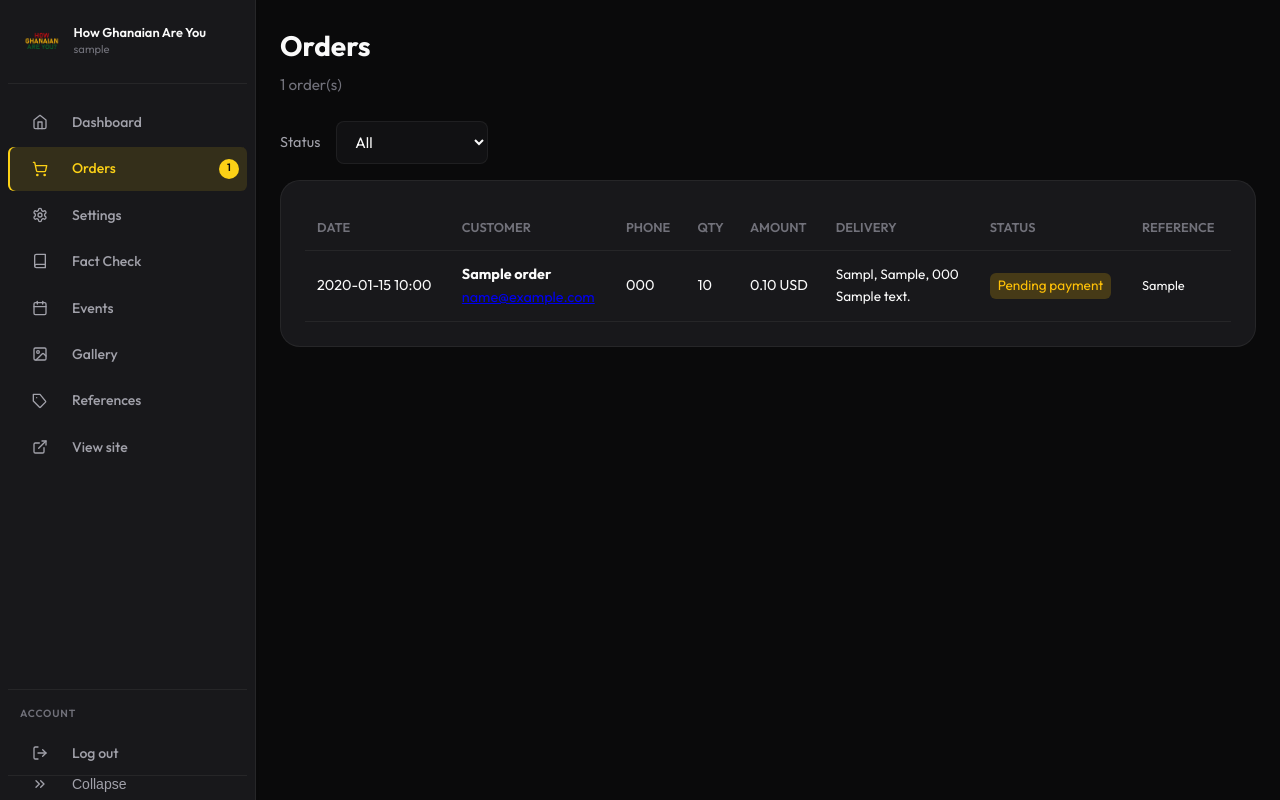
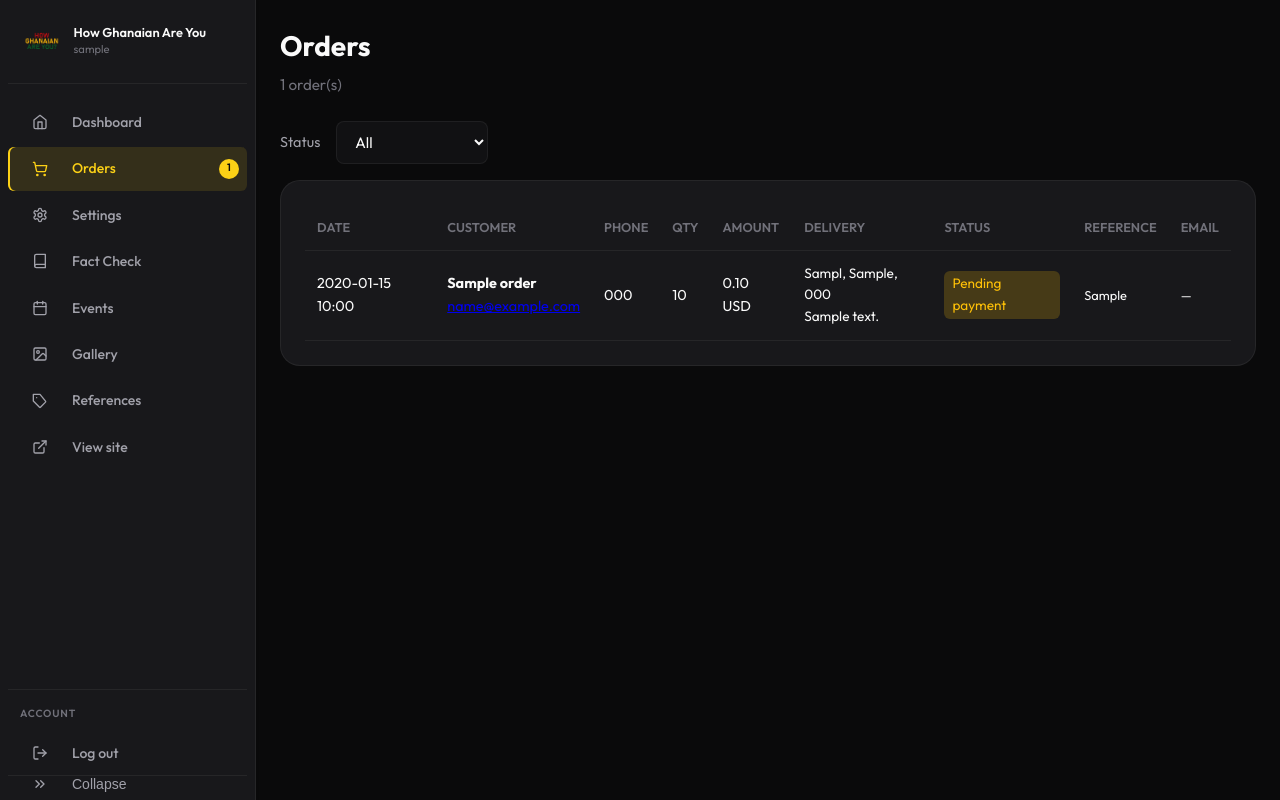
Before and after one commit to justicear9/HGAY, a PHP site: page /admin/orders in a window 1280 px wide. Run offline with PHP 8.4, Linux system fonts and the light colour scheme; the visitor is signed in with stand-in values (Sample User, id 1); tables that the repository leaves empty hold one stand-in row (values such as "Sample post").

Commit message:
Fix missing order confirmation emails after Hubtel payments.
Ensure email is sent once even when webhook and return-page race, track sent status, and add admin resend.

Co-authored-by: Cursor <cursoragent@cursor.com>

```diff
--- a/admin/orders.php
+++ b/admin/orders.php
@@ -1,6 +1,8 @@
 <?php
 require_once 'auth.php';
+require_once dirname(__DIR__) . '/lib/security.php';
 require_once dirname(__DIR__) . '/config/database.php';
+require_once dirname(__DIR__) . '/lib/order-payment.php';
 
 $statusFilter = isset($_GET['status']) && in_array($_GET['status'], ['pending', 'paid', 'failed', 'confirmed'], true)
   ? $_GET['status'] : '';
@@ -13,9 +15,37 @@ $statusLabels = [
 ];
 
 $pdo = dbConnection();
-$sql = "SELECT id, name, email, phone_full, quantity, amount_pesewas, currency,
+$message = '';
+$error = '';
+$hasEmailCol = hgay_orders_has_email_sent_column($pdo);
+
+if ($_SERVER['REQUEST_METHOD'] === 'POST') {
+  $csrf = (string) ($_POST['csrf_token'] ?? '');
+  if (!hgay_csrf_verify($csrf)) {
+    $error = 'Session expired. Refresh the page and try again.';
+  } elseif (isset($_POST['resend_email'])) {
+    $resendId = (int) ($_POST['order_id'] ?? 0);
+    if ($resendId < 1) {
+      $error = 'Invalid order.';
+    } else {
+      $result = hgay_order_ensure_confirmation_email($pdo, $resendId, true);
+      if ($result['ok']) {
+        $message = 'Confirmation email resent for order #' . $resendId . '.';
+      } else {
+        $error = $result['error'] !== '' ? $result['error'] : 'Could not send email.';
+      }
+    }
+  }
+}
+
+$cols = 'id, name, email, phone_full, quantity, amount_pesewas, currency,
          delivery_country, delivery_region, delivery_address, delivery_postcode,
-         paystack_reference, status, created_at FROM orders";
+         paystack_reference, status, created_at';
+if ($hasEmailCol) {
+  $cols .= ', confirmation_email_sent_at';
+}
+
+$sql = "SELECT {$cols} FROM orders";
 $params = [];
 if ($statusFilter !== '') {
   $sql .= ' WHERE status = :status';
@@ -36,6 +66,14 @@ require_once 'includes/layout_start.php';
         <h1>Orders</h1>
         <p><?php echo count($orders); ?> order(s)</p>
       </header>
+
+      <?php if ($message): ?><div class="admin-alert success"><?php echo htmlspecialchars($message); ?></div><?php endif; ?>
+      <?php if ($error): ?><div class="admin-alert error"><?php echo htmlspecialchars($error); ?></div><?php endif; ?>
+      <?php if (!$hasEmailCol): ?>
+      <div class="admin-alert error">
+        Run the latest <code>schema-update.sql</code> on the database to add <code>confirmation_email_sent_at</code> (email tracking + safer resends).
+      </div>
+      <?php endif; ?>
 
       <form method="get" class="admin-filters">
         <label for="filter-status">Status</label>
@@ -61,6 +99,7 @@ require_once 'includes/layout_start.php';
                 <th>Delivery</th>
                 <th>Status</th>
                 <th>Reference</th>
+                <th>Email</th>
               </tr>
             </thead>
             <tbody>
@@ -93,10 +132,26 @@ require_once 'includes/layout_start.php';
                     echo '—';
                   }
                 ?></td>
+                <td style="font-size:0.8rem;white-space:nowrap">
+                  <?php if (in_array($o['status'], ['paid', 'confirmed'], true)): ?>
+                    <?php if ($hasEmailCol && !empty($o['confirmation_email_sent_at'])): ?>
+                      Sent <?php echo htmlspecialchars(date('Y-m-d H:i', strtotime((string) $o['confirmation_email_sent_at']))); ?><br>
+                    <?php else: ?>
+                      <span style="color:#f59e0b">Not sent</span><br>
+                    <?php endif; ?>
+                    <form method="post" style="display:inline;margin:0">
+                      <?php echo hgay_csrf_field(); ?>
+                      <input type="hidden" name="order_id" value="<?php echo (int) $o['id']; ?>">
+                      <button type="submit" name="resend_email" value="1" class="btn btn-secondary" style="padding:0.25rem 0.5rem;font-size:0.75rem">Resend</button>
+                    </form>
+                  <?php else: ?>
+                    —
+                  <?php endif; ?>
+                </td>
               </tr>
               <?php endforeach; ?>
               <?php if (empty($orders)): ?>
-              <tr><td colspan="8">No orders found.</td></tr>
+              <tr><td colspan="9">No orders found.</td></tr>
               <?php endif; ?>
             </tbody>
           </table>
--- a/lib/order-payment.php
+++ b/lib/order-payment.php
@@ -5,6 +5,83 @@
 declare(strict_types=1);
 
 require_once __DIR__ . '/order-mail.php';
+
+function hgay_orders_has_email_sent_column(PDO $pdo): bool
+{
+    static $has = null;
+    if ($has !== null) {
+        return $has;
+    }
+
+    try {
+        $pdo->query('SELECT confirmation_email_sent_at FROM orders LIMIT 0');
+        $has = true;
+    } catch (Throwable $e) {
+        $has = false;
+    }
+
+    return $has;
+}
+
+/**
+ * Send confirmation email once for a paid/confirmed order.
+ *
+ * @return array{ok: bool, sent: bool, error: string}
+ */
+function hgay_order_ensure_confirmation_email(PDO $pdo, int $orderId, bool $force = false): array
+{
+    $cols = 'id, name, email, quantity, amount_pesewas, currency, paystack_reference, status';
+    if (hgay_orders_has_email_sent_column($pdo)) {
+        $cols .= ', confirmation_email_sent_at';
+    }
+
+    $stmt = $pdo->prepare("SELECT {$cols} FROM orders WHERE id = ? LIMIT 1");
+    $stmt->execute([$orderId]);
+    $order = $stmt->fetch(PDO::FETCH_ASSOC);
+    if (!is_array($order)) {
+        return ['ok' => false, 'sent' => false, 'error' => 'Order not found.'];
+    }
+
+    $status = (string) ($order['status'] ?? '');
+    if (!in_array($status, ['paid', 'confirmed'], true)) {
+        return ['ok' => false, 'sent' => false, 'error' => 'Order is not confirmed/paid.'];
+    }
+
+    if (!$force && hgay_orders_has_email_sent_column($pdo) && !empty($order['confirmation_email_sent_at'])) {
+        return ['ok' => true, 'sent' => false, 'error' => ''];
+    }
+
+    $order['order_id'] = (int) $order['id'];
+    $order['payment_mode'] = $status === 'confirmed' ? 'pay_on_delivery' : 'hubtel';
+    $mail = hgay_send_order_confirmation_email($order);
+
+    $logDir = dirname(__DIR__) . '/logs';
+    if (!is_dir($logDir)) {
+        @mkdir($logDir, 0700, true);
+    }
+    if (is_dir($logDir)) {
+        @file_put_contents(
+            $logDir . '/order-emails.log',
+            gmdate('c') . ' order=' . $orderId
+                . ' to=' . (string) ($order['email'] ?? '')
+                . ' ok=' . ($mail['ok'] ? '1' : '0')
+                . ' error=' . ($mail['error'] ?? '')
+                . PHP_EOL,
+            FILE_APPEND | LOCK_EX
+        );
+    }
+
+    if (!$mail['ok']) {
+        return ['ok' => false, 'sent' => false, 'error' => $mail['error']];
+    }
+
+    if (hgay_orders_has_email_sent_column($pdo)) {
+        $upd = $pdo->prepare('UPDATE orders SET confirmation_email_sent_at = NOW(), updated_at = NOW() WHERE id = ?');
+        $upd->execute([$orderId]);
+    }
+
+    return ['ok' => true, 'sent' => true, 'error' => ''];
+}
 
 /**
  * Mark a pending order as paid (idempotent) and send confirmation email once.
@@ -21,11 +98,16 @@ function hgay_order_mark_paid(PDO $pdo, int $orderId, string $paymentRef, ?float
     }
 
     if (($existing['status'] ?? '') === 'paid') {
+        $email = hgay_order_ensure_confirmation_email($pdo, $orderId);
         $stmt = $pdo->prepare('SELECT id, name, email, quantity, amount_pesewas, currency, paystack_reference FROM orders WHERE id = ?');
         $stmt->execute([$orderId]);
         $order = $stmt->fetch(PDO::FETCH_ASSOC);
 
-        return ['updated' => false, 'order' => is_array($order) ? $order : null, 'email_sent' => false];
+        return [
+            'updated' => false,
+            'order' => is_array($order) ? $order : null,
+            'email_sent' => $email['sent'],
+        ];
     }
 
     $expectedPesewas = (int) $existing['amount_pesewas'];
@@ -47,23 +129,29 @@ function hgay_order_mark_paid(PDO $pdo, int $orderId, string $paymentRef, ?float
     ");
     $stmt->execute([':ref' => $paymentRef, ':id' => $orderId]);
     if ($stmt->rowCount() < 1) {
-        return ['updated' => false, 'order' => null, 'email_sent' => false];
+        // Another request may have just marked it paid — still ensure email.
+        $email = hgay_order_ensure_confirmation_email($pdo, $orderId);
+        $stmt = $pdo->prepare('SELECT id, name, email, quantity, amount_pesewas, currency, paystack_reference, status FROM orders WHERE id = ?');
+        $stmt->execute([$orderId]);
+        $order = $stmt->fetch(PDO::FETCH_ASSOC);
+        $alreadyPaid = is_array($order) && ($order['status'] ?? '') === 'paid';
+
+        return [
+            'updated' => false,
+            'order' => is_array($order) ? $order : null,
+            'email_sent' => $alreadyPaid ? $email['sent'] : false,
+        ];
     }
+
+    $email = hgay_order_ensure_confirmation_email($pdo, $orderId);
 
     $stmt = $pdo->prepare('SELECT id, name, email, quantity, amount_pesewas, currency, paystack_reference FROM orders WHERE id = ?');
     $stmt->execute([$orderId]);
     $order = $stmt->fetch(PDO::FETCH_ASSOC);
-    if (!is_array($order)) {
-        return ['updated' => true, 'order' => null, 'email_sent' => false];
-    }
 
-    $emailSent = false;
-    if (!empty($order['email'])) {
-        $order['order_id'] = (int) $order['id'];
-        $order['payment_mode'] = 'hubtel';
-        $mail = hgay_send_order_confirmation_email($order);
-        $emailSent = $mail['ok'];
-    }
-
-    return ['updated' => true, 'order' => $order, 'email_sent' => $emailSent];
+    return [
+        'updated' => true,
+        'order' => is_array($order) ? $order : null,
+        'email_sent' => $email['sent'] || $email['ok'],
+    ];
 }
--- a/schema-update.sql
+++ b/schema-update.sql
@@ -65,3 +65,7 @@ ALTER TABLE orders
   MODIFY COLUMN status ENUM('pending', 'paid', 'failed', 'confirmed') NOT NULL DEFAULT 'pending';
 
 -- Optional: set app_secret in config/site.php for order access tokens (see config/site.example.php).
+
+-- Track whether the customer confirmation email was sent (run once on live DB)
+ALTER TABLE orders
+  ADD COLUMN confirmation_email_sent_at DATETIME NULL DEFAULT NULL AFTER paystack_reference;
--- a/schema.sql
+++ b/schema.sql
@@ -18,6 +18,7 @@ CREATE TABLE IF NOT EXISTS orders (
   delivery_address TEXT NOT NULL,
   delivery_postcode VARCHAR(32) DEFAULT NULL,
   paystack_reference VARCHAR(64) DEFAULT NULL,
+  confirmation_email_sent_at DATETIME DEFAULT NULL,
   status ENUM('pending', 'paid', 'failed', 'confirmed') NOT NULL DEFAULT 'pending',
   created_at DATETIME NOT NULL DEFAULT CURRENT_TIMESTAMP,
   updated_at DATETIME NOT NULL DEFAULT CURRENT_TIMESTAMP ON UPDATE CURRENT_TIMESTAMP,
--- a/verify.php
+++ b/verify.php
@@ -49,6 +49,8 @@ try {
 
       if (($order['status'] ?? '') === 'paid') {
         $verified = true;
+        require_once __DIR__ . '/lib/order-payment.php';
+        hgay_order_ensure_confirmation_email($pdo, $orderId);
         if ($hasToken) {
           $displayReference = (string) ($order['paystack_reference'] ?? '');
           $amountFormatted = number_format(((int) $order['amount_pesewas']) / 100, 2) . ' ' . ($order['currency'] ?? 'GHS');
@@ -68,6 +70,8 @@ try {
         $confirm = hgay_hubtel_confirm_paid_order($pdo, $orderId, $invoiceId);
         if (!empty($confirm['paid'])) {
           $verified = true;
+          require_once __DIR__ . '/lib/order-payment.php';
+          hgay_order_ensure_confirmation_email($pdo, $orderId);
           $stmt = $pdo->prepare('SELECT paystack_reference, amount_pesewas, currency FROM orders WHERE id = ?');
           $stmt->execute([$orderId]);
           $fresh = $stmt->fetch(PDO::FETCH_ASSOC);
```
Also changed, not shown: create_order.php (+3 -12 lines).
